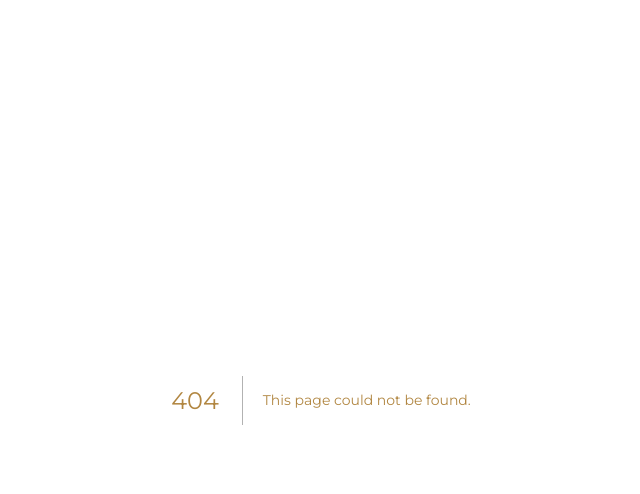
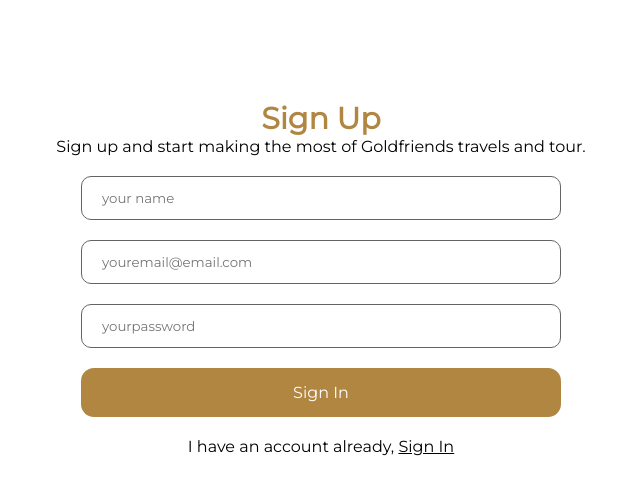
Before and after one commit to DevEmmy/Goldfriends---Sadata, a Next.js app: page /sign-up in a window 1280 px wide. Before the commit this address had no page. Shown: the top 494 px of the page, without its empty margins (319-959 px from the left). Built offline with nearby package versions, Linux system fonts and the light colour scheme.

Commit message:
added sign up

```diff
--- /dev/null
+++ b/pages/sign-up.js
@@ -0,0 +1,14 @@
+import MetaTag from '../Components/MetaTag'
+import React from 'react'
+import SignUp from '../Components/SignUp'
+
+const signUp = () => {
+  return (
+    <>
+        <MetaTag title={"Sign Up"} />
+        <SignUp />
+    </>
+  )
+}
+
+export default signUp
```
Also changed, not shown: pages/sign-in.js (added, +16 -0 lines).
